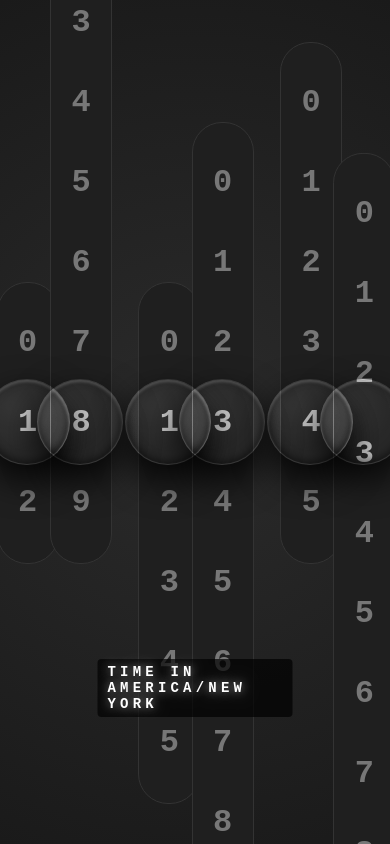
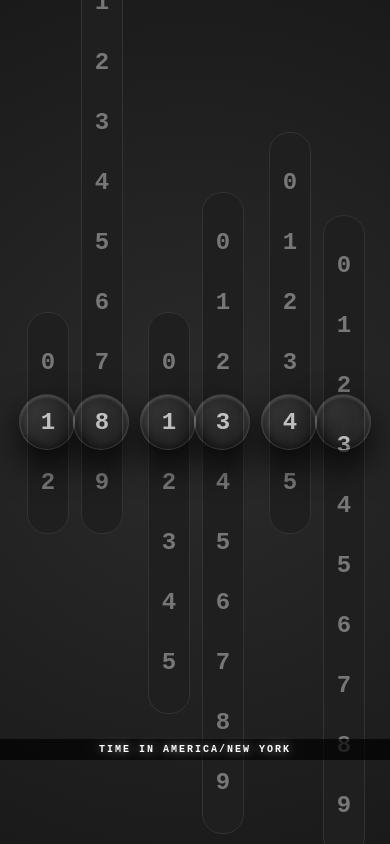
Before and after one commit to kambleakash0/am-i-awake, a plain HTML site: page index.html in a window 390 px wide. Drawn offline with Linux system fonts and the light colour scheme.

Commit message:
feat: Implement responsive clock display by dynamically calculating element heights and adding mobile-specific styles.

```diff
--- a/script.js
+++ b/script.js
@@ -34,8 +34,23 @@ structure.forEach(col => {
     clockEl.appendChild(column);
 });
 
-// Update Function
-const numberHeight = 80;
+// --- RESPONSIVE LOGIC STARTS HERE ---
+
+// Helper to get current height from CSS
+function getNumberHeight() {
+    // Grab the first number in the DOM to measure it
+    const sample = document.querySelector('.num');
+    // Default to 80 if not rendered yet
+    return sample ? sample.clientHeight : 80;
+}
+
+let currentNumberHeight = getNumberHeight();
+
+// Recalculate if window resizes (e.g. rotating phone)
+window.addEventListener('resize', () => {
+    currentNumberHeight = getNumberHeight();
+    updateClock(); // Force an immediate update so it snaps to place
+});
 
 function updateClock() {
     const now = new Date();
@@ -54,20 +69,16 @@ function updateClock() {
     for (const [id, value] of Object.entries(digits)) {
         const el = document.getElementById(id);
         if (el) {
-            // MATH UPDATE for "top: 50%" CSS:
-            // The strip starts anchored at the center of the screen.
-            // "0" is the first item. Its center is 40px down.
-            // We need to shift UP by 40px to center "0".
-            // For "1", we shift UP by (80 + 40) = 120px.
-
-            // Formula: - (Value * Height) - (Height / 2)
-            // But wait, we added padding: 20px in CSS!
-            // So "0" center is actually at 20px (padding) + 40px (half-height) = 60px.
+            // DYNAMIC MATH:
+            // 1. Get container center (50% of viewport)
+            // 2. We need to shift the active number UP by half its height
+            // 3. Plus the padding we added in CSS (20px)
 
             const padding = 20;
-            const centerOffset = numberHeight / 2; // 40
+            const centerOffset = currentNumberHeight / 2;
 
-            const y = - (parseInt(value) * numberHeight) - centerOffset - padding;
+            // Formula: - (Digit * Height) - (Half Height) - Padding
+            const y = - (parseInt(value) * currentNumberHeight) - centerOffset - padding;
 
             el.style.transform = `translateY(${y}px)`;
         }
--- a/style.css
+++ b/style.css
@@ -140,3 +140,57 @@ body {
     padding: 5px 10px;
     border-radius: 4px;
 }
+
+/* Mobile Responsive Rules */
+@media (max-width: 700px) {
+
+    /* 1. Shrink the Columns */
+    .column {
+        width: 50px;
+        /* Desktop was 80px */
+        margin: 0 2px;
+        /* Tighter gaps */
+    }
+
+    /* 2. Adjust Group Spacing */
+    .column:nth-child(2),
+    .column:nth-child(4) {
+        margin-right: 15px;
+        /* Desktop was 40px */
+    }
+
+    /* 3. Shrink the Lenses */
+    .column::after {
+        width: 54px;
+        /* Slightly wider than column */
+        height: 54px;
+    }
+
+    /* 4. Shrink the Ribbons (The Strip) */
+    .numbers {
+        width: 40px;
+        /* Desktop was 60px */
+        margin-left: -20px;
+        /* Half of width */
+        border-radius: 20px;
+    }
+
+    /* 5. Shrink the Numbers (Font & Height) */
+    .num {
+        height: 60px;
+        /* Desktop was 80px */
+        line-height: 60px;
+        /* Keep centered */
+        font-size: 24px;
+        /* Smaller font */
+    }
+
+    /* 6. Move the Label */
+    .label {
+        width: 100%;
+        text-align: center;
+        bottom: 10%;
+        font-size: 10px;
+        letter-spacing: 2px;
+    }
+}
```
